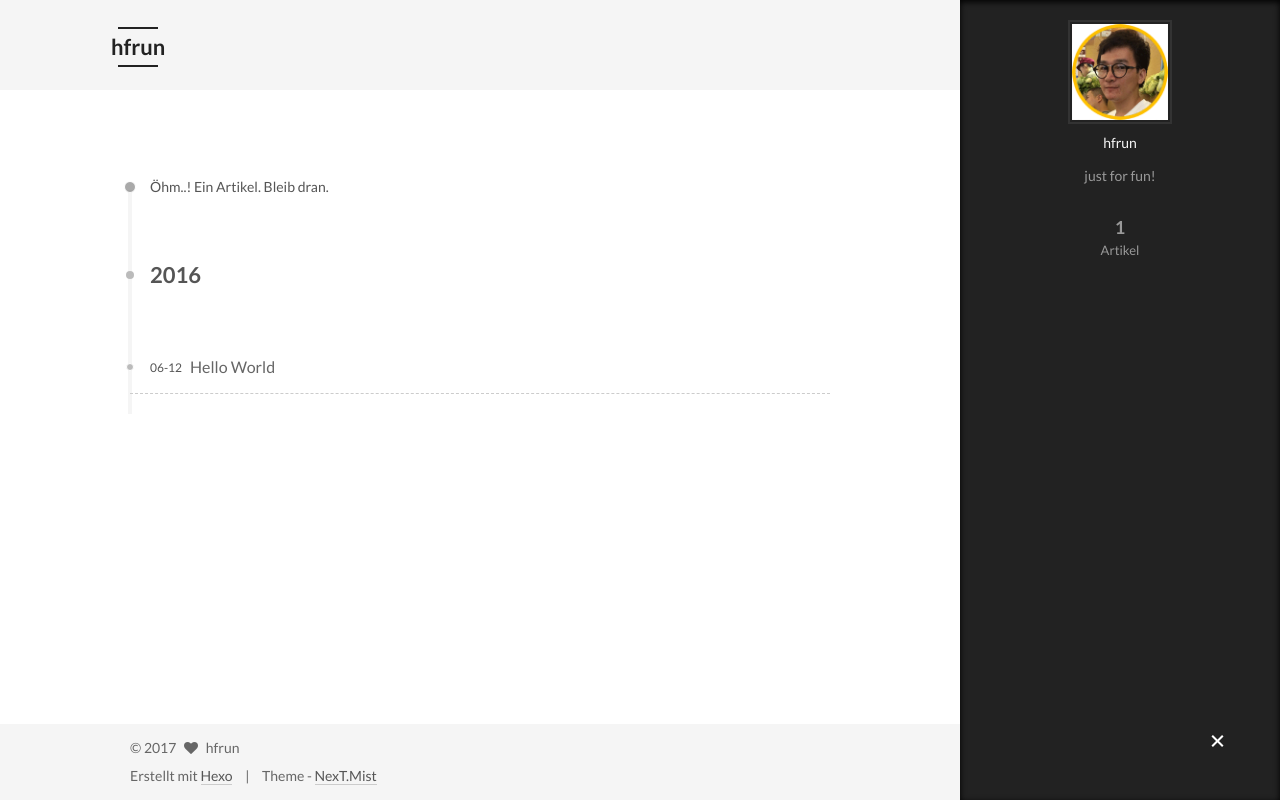
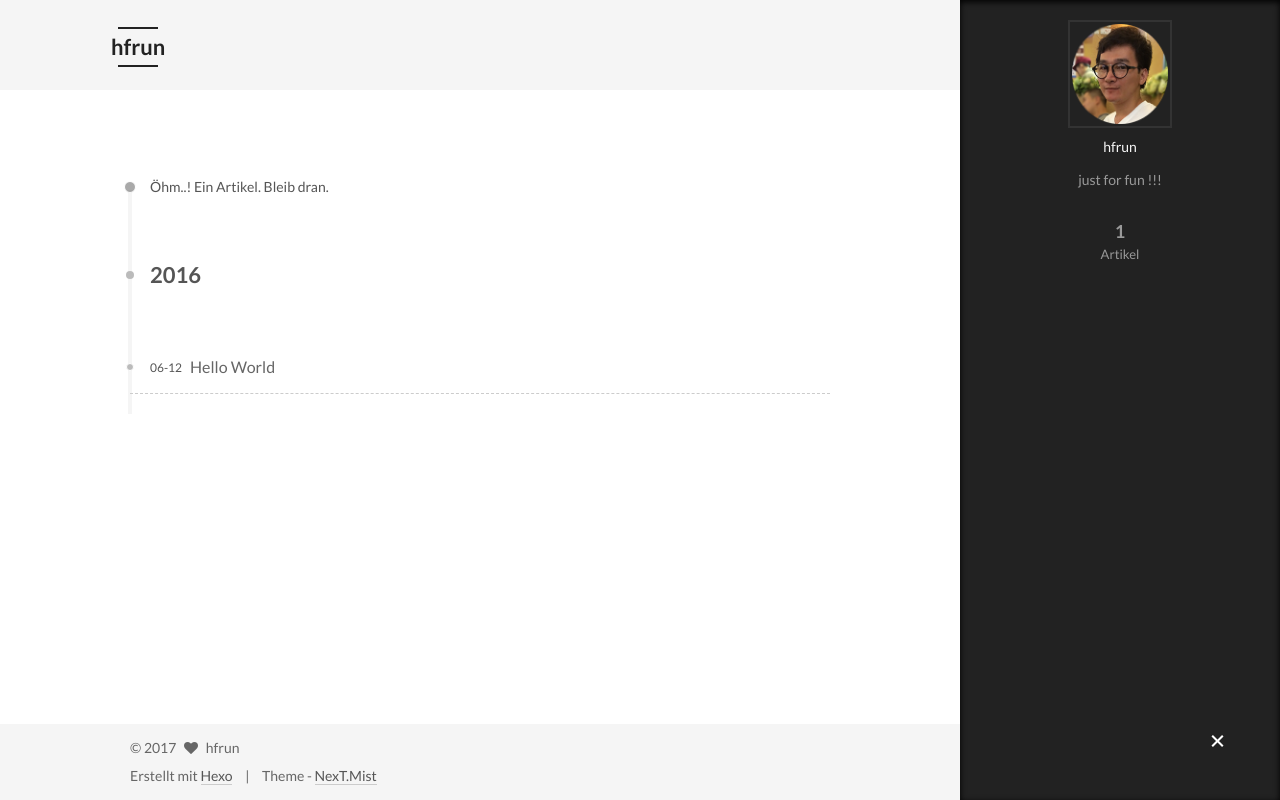
Before and after one commit to frhuang/frhuang.github.io, a plain HTML site: page archives/2016/06/index.html in a window 1280 px wide. Both pictures are taken after a click on the element 1217 px from the left and 742 px from the top of the page. Drawn offline with Linux system fonts and the light colour scheme.

Commit message:
Site updated: 2017-03-24 00:39:45

```diff
--- a/archives/2016/06/index.html
+++ b/archives/2016/06/index.html
@@ -84,15 +84,15 @@
 
 
 
-<meta name="description" content="just for fun!">
+<meta name="description" content="just for fun !!!">
 <meta property="og:type" content="website">
 <meta property="og:title" content="hfrun">
 <meta property="og:url" content="http://hfrun.com/archives/2016/06/index.html">
 <meta property="og:site_name" content="hfrun">
-<meta property="og:description" content="just for fun!">
+<meta property="og:description" content="just for fun !!!">
 <meta name="twitter:card" content="summary">
 <meta name="twitter:title" content="hfrun">
-<meta name="twitter:description" content="just for fun!">
+<meta name="twitter:description" content="just for fun !!!">
 
 
 
@@ -268,10 +268,10 @@
       <section class="site-overview sidebar-panel  sidebar-panel-active ">
         <div class="site-author motion-element" itemprop="author" itemscope itemtype="http://schema.org/Person">
           <img class="site-author-image" itemprop="image"
-               src="/images/avatar.gif"
+               src="/images/avatar.png"
                alt="hfrun" />
           <p class="site-author-name" itemprop="name">hfrun</p>
-          <p class="site-description motion-element" itemprop="description">just for fun!</p>
+          <p class="site-description motion-element" itemprop="description">just for fun !!!</p>
         </div>
         <nav class="site-state motion-element">
           <div class="site-state-item site-state-posts">
```
Also changed, not shown: 2016/06/12/hello-world/index.html (+2 -2 lines), archives/2016/index.html (+5 -5 lines), archives/index.html (+5 -5 lines), index.html (+5 -5 lines), images/avatar.png (added).
